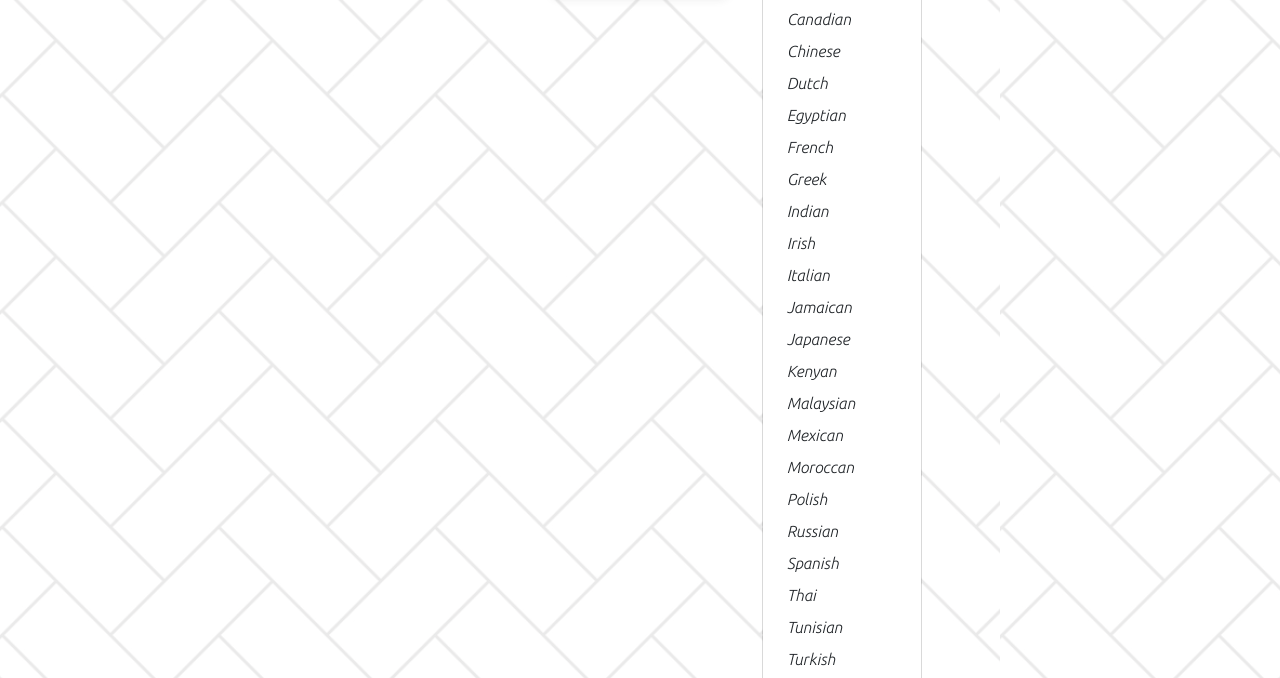
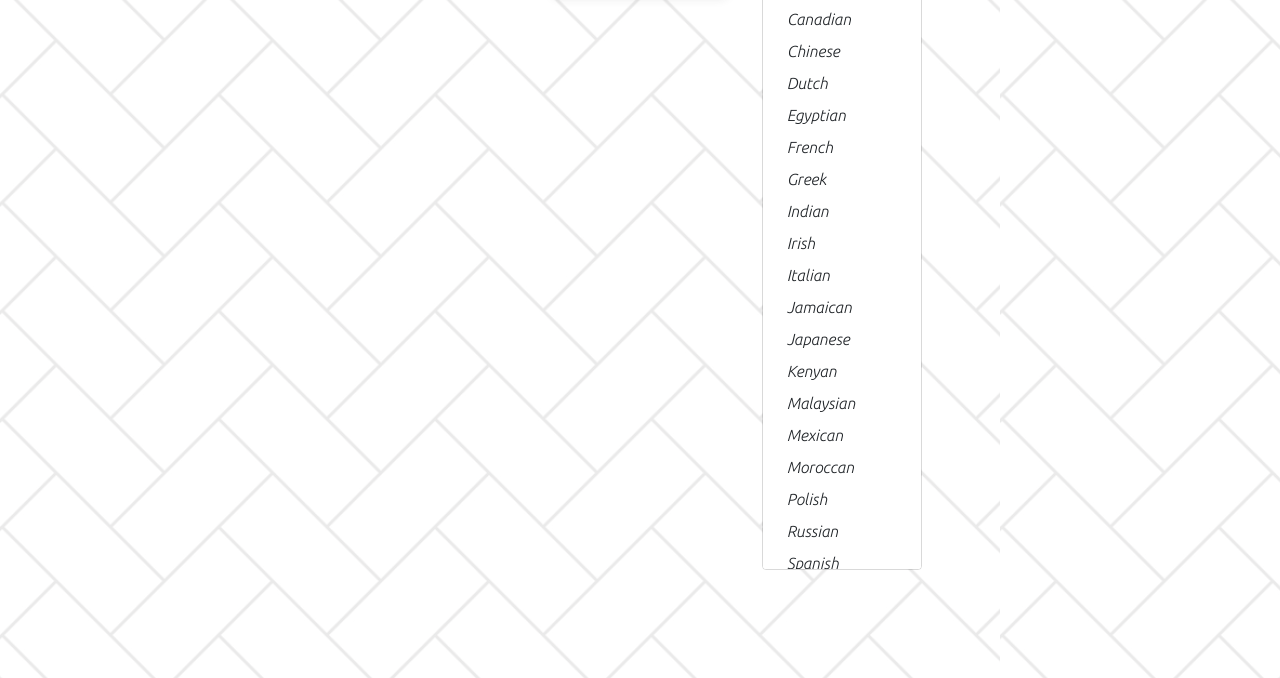
Before and after one commit to Nicolasdha/Farmer-Certified-Recipe-Application-API, a website: page index.html in a window 1280 px wide. Both pictures are taken after a click on the button "Locale". Shown: the part 122-800 px from the top of the page. Drawn offline with nearby package versions, Linux system fonts and the light colour scheme; no server answers.

Commit message:
Fixed dropdown menu scroll overflow

```diff
--- a/index.html
+++ b/index.html
@@ -26,7 +26,7 @@
             <ul class="navbar-nav ml-auto">
             <li class="nav-item dropdown active">
                 <a class="nav-link dropdown-toggle" id="navbarDropdown" role="button" data-toggle="dropdown" aria-haspopup="false" aria-expanded="false">Locale</a>
-                <div class="dropdown-menu" aria-labelledby="navbarDropdown">
+                <div class="dropdown-menu dropdown-menu-long" aria-labelledby="navbarDropdown">
                 <a class="dropdown-item area">American</a>
                 <a class="dropdown-item area">British</a>
                 <a class="dropdown-item area">Canadian</a>
--- a/styles.css
+++ b/styles.css
@@ -74,6 +74,11 @@ button:hover {
 .dropdown-item {
     cursor: pointer;
     z-index: 100;
+}
+
+.dropdown-menu-long{
+    overflow: scroll;
+    height: 80vh;
 }
 
 .dropdown-menu, .navbar {
```
Also changed, not shown: dist/index.html.
